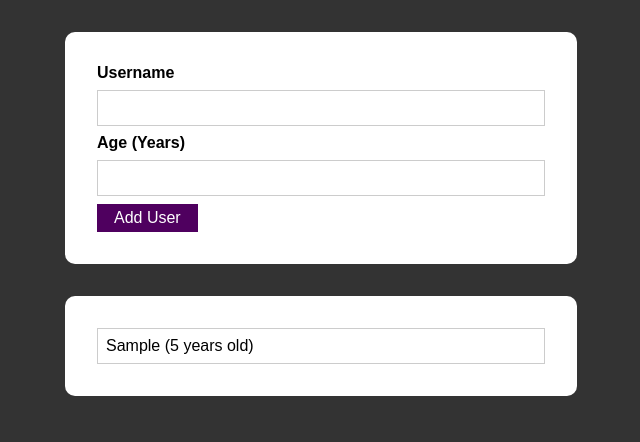
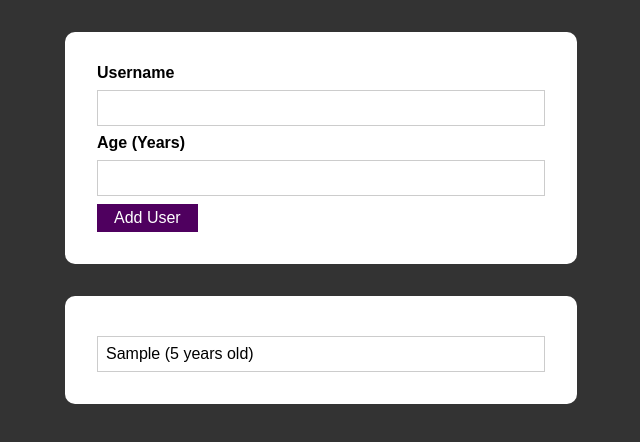
Before and after one commit to kevinoverworked/react-assignment-user-adding, a React (Create React App) app: page / in a window 1280 px wide. Both pictures are taken after typing "Sample", "5" into the empty fields and a click on the button "Add User". Shown: the top 442 px of the page, without its empty margins (319-959 px from the left). Built offline with nearby package versions, Linux system fonts and the light colour scheme.

Commit message:
Was missing a css file from the lecture. Reorganized some of the userlist components based on how the CSS was styling things

```diff
--- a/src/components/Users/Users.js
+++ b/src/components/Users/Users.js
@@ -1,15 +1,8 @@
 import React from "react";
 import UsersList from "./UsersList";
-import Card from "../UI/Card";
 
 const Users = (props) => {
-
-    return (
-        <Card>
-            <UsersList data={props.data} />
-        </Card>
-    )
-
+    return <UsersList data={props.data} />
 };
 
 export default Users;
--- a/src/components/Users/UsersItem.js
+++ b/src/components/Users/UsersItem.js
@@ -1,8 +1,8 @@
 import React from "react";
-import styles from "./UsersItem.module.css";
+import classes from "./UsersItem.module.css";
 
 const UsersItem = (props) => {
-    return <div className={styles.item}>{props.name} ({props.age} years old)</div>
+    return <li className={classes.item}>{props.name} ({props.age} years old)</li>
 };
 
 export default UsersItem;
--- a/src/components/Users/UsersList.js
+++ b/src/components/Users/UsersList.js
@@ -1,13 +1,17 @@
 import React from "react";
 import UsersItem from "./UsersItem";
+import Card from "../UI/Card";
+import classes from "./UsersList.module.css";
 
 const UsersList = (props) => {
     return (
-        <div>
-            {props.data.map((user) => (
-                <UsersItem key={user.id} name={user.name} age={user.age} />
-            ))}
-        </div>
+        <Card className={classes.users}>
+            <ul>
+                {props.data.map((user) => (
+                    <UsersItem key={user.id} name={user.name} age={user.age} />
+                ))}
+            </ul>
+        </Card>
     )
 };
 
--- /dev/null
+++ b/src/components/Users/UsersList.module.css
@@ -0,0 +1,16 @@
+.users {
+    width: 90%;
+    margin: 0 auto;
+  }
+
+  .users ul {
+    list-style: none;
+    margin: 0;
+    padding: 0;
+  }
+
+  .users li {
+    border: 1px solid #ccc;
+    margin: 0.5rem 0;
+    padding: 0.5rem;
+  }
```
